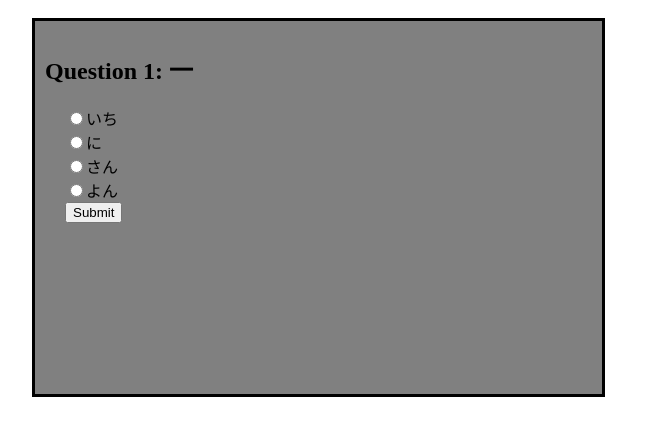
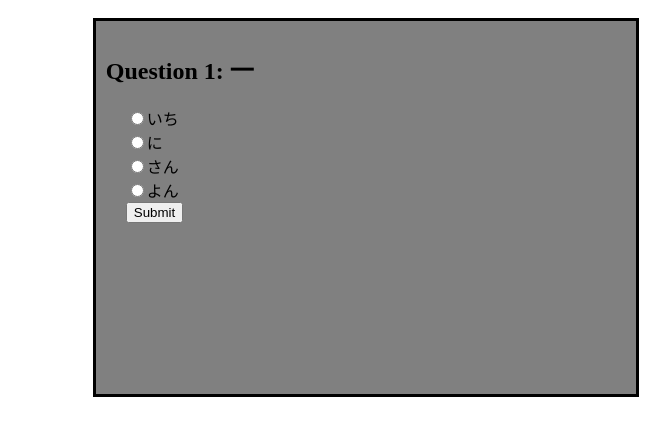
Before and after one commit to WilliamRayJohnson/kanjiStudyTool, a PHP site: page /QuizPage.php in a window 1280 px wide. Shown: the top 436 px of the page, without its empty margins (10-680 px from the left). Run offline with PHP 8.4, Linux system fonts and the light colour scheme; some libraries are stand-ins or nearby versions.

Commit message:
CSS change

```diff
--- a/web/index.css
+++ b/web/index.css
@@ -6,7 +6,8 @@ body
 }
 
 .content {
-    align-self: center;
+    padding-left: 5%;
+    margin: auto;
 }
 
 .question-block {
```
